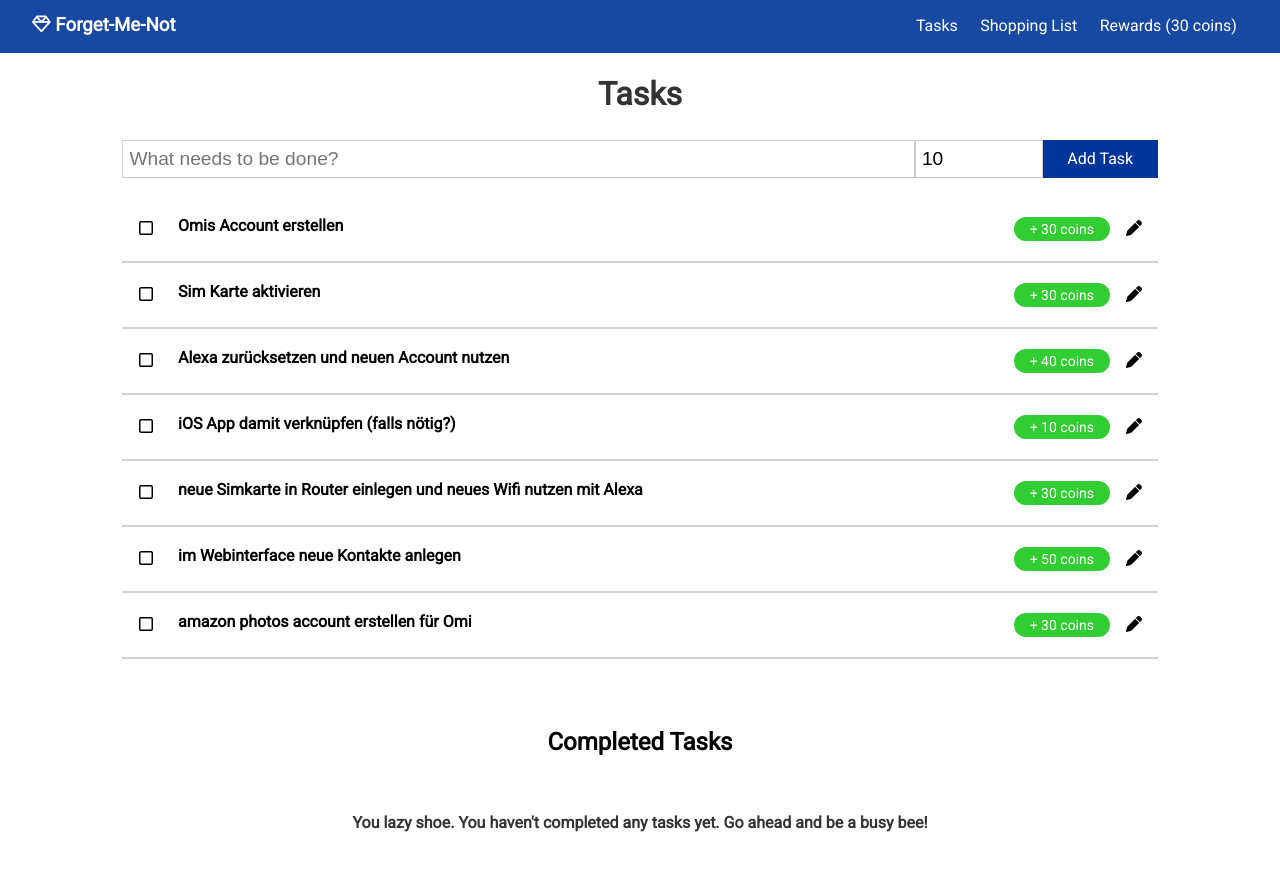
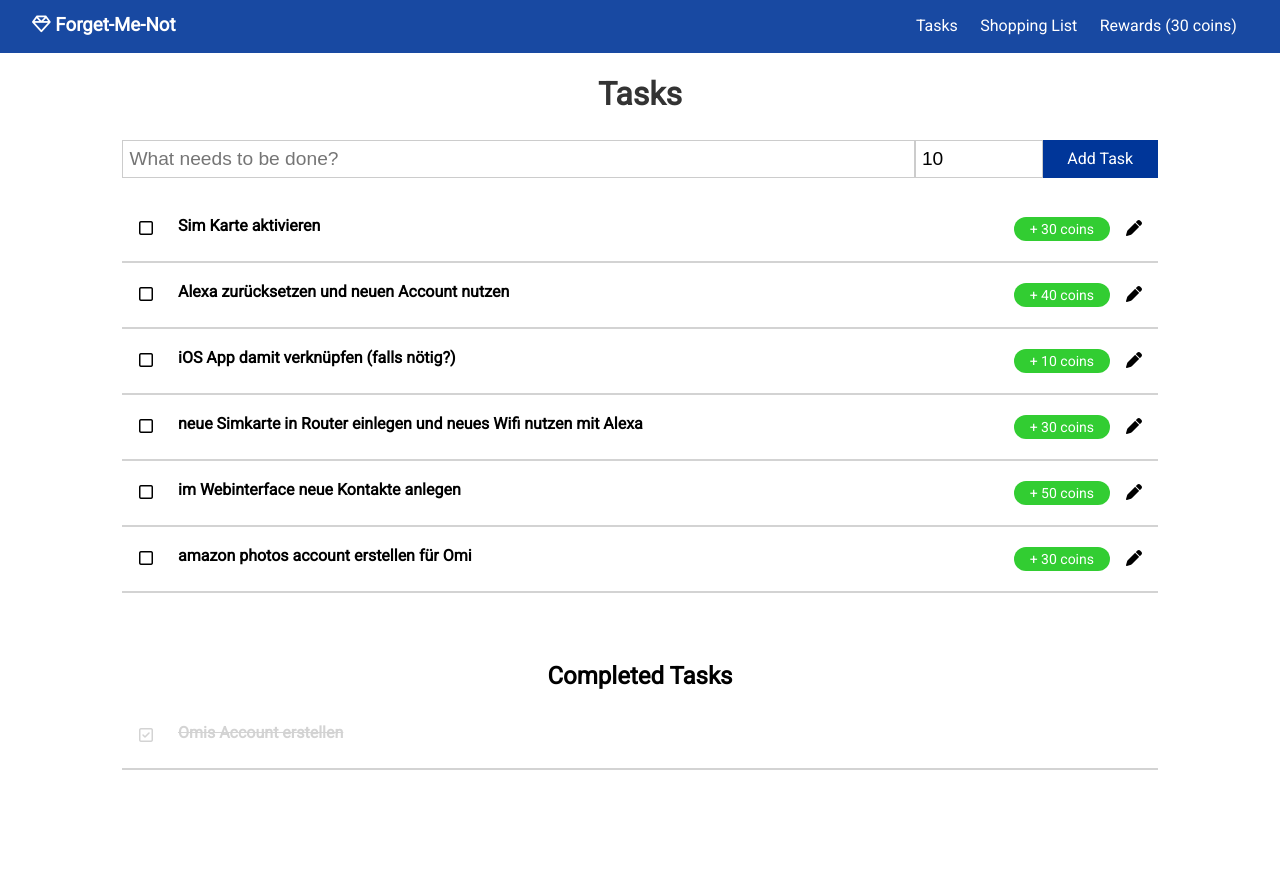
Before and after one commit to ambercoded/forget-me-not, a React (Create React App) app in the folder client/: page / in a window 1280 px wide. Both pictures are taken after a click on the button 146 px from the left and 229 px from the top of the page. Shown: the top 870 px of the page. After the commit the page ends 800 px from the top, so only its background shows below. Built offline with nearby package versions, Linux system fonts and the light colour scheme.

Commit message:
fixed race condition and cleaned code

```diff
--- a/client/src/components/tasks/TaskItem.js
+++ b/client/src/components/tasks/TaskItem.js
@@ -1,74 +1,74 @@
-import React, { Fragment, useContext, useState } from "react";
+import React, { useContext, useState, useEffect } from "react";
 import PropTypes from "prop-types";
 import TaskContext from "../../context/task/taskContext";
 import RewardsContext from "../../context/rewards/rewardsContext";
 import { Card, ContainerRow, Button, H4, Chip, HR } from "../../styles";
 
-const TaskItem = ({ task }) => {
+const TaskItem = ({ originalTask }) => {
+  const [task, setTask] = useState(originalTask);
+  const [draftTask, setDraftTask] = useState(task);
   const [editMode, setEditMode] = useState(false);
-  const [changedTask, setChangedTask] = useState(task);
+  const { deleteTask, updateTask } = useContext(TaskContext);
+  const { addCoins, removeCoins } = useContext(RewardsContext);
+  const { id, name, reward } = originalTask;
 
-  const taskContext = useContext(TaskContext);
-  const { deleteTask, updateTask } = taskContext;
-
-  const rewardsContext = useContext(RewardsContext);
-  const { addCoins, removeCoins } = rewardsContext;
-
-  const { id, name, reward } = task;
+  useEffect(() => {
+    updateTask(task);
+    return () => {
+      // cleanup necessary?
+    };
+  }, [task]);
 
   const onDelete = (e) => {
     deleteTask(id);
   };
 
+  // editmode eventhandler
   const onChange = (e) => {
-    setChangedTask({ ...changedTask, [e.target.name]: e.target.value });
+    setDraftTask({ ...draftTask, [e.target.name]: e.target.value });
   };
 
+  // editmode eventhandler for numerical input fields
   const onChangeNumberInput = (e) => {
     if (isNaN(e.target.value)) {
       // on older browsers, input type "number" might not be supported and strings or an empty string might be entered. this way any invalid number is saved as a 0.
-      setChangedTask({ ...changedTask, [e.target.name]: 0 });
+      setDraftTask({ ...draftTask, [e.target.name]: 0 });
     } else {
-      setChangedTask({
-        ...changedTask,
+      setDraftTask({
+        ...draftTask,
         [e.target.name]: parseInt(e.target.value),
       });
     }
   };
 
-  const onSubmit = (e) => {
+  const onSaveChanges = (e) => {
     e.preventDefault();
     setEditMode(false);
-    updateTask(changedTask);
+    setTask(draftTask);
   };
 
-  const onDone = (e) => {
+  const markAsDone = (e) => {
     // todo: make sure that the points are added only to the user who is logged in and not to a global score
     addCoins(reward);
-
-    // PROBLEMATIC RACE CONDITION. updateTask should only be called after the the changedState has been set. Right now, I have to click on a task's checkbox twice, to make sure that it rerenders after the state has been changed.
-    // How can I avoid this? I thought about calling "updateTask" with the useEffect hook and adding "changedTask" to the dependencies array. However, i change "changedTask" everytime a user is typing something in editmode. Thus, updateTask would called whenever a using is typing. Theoretically i would just need a callback function that is called after "setChangedTask" has completed. I also thought about async/await. Hm. how should i go about this?
-    setChangedTask({ ...changedTask, isDone: true });
-    updateTask(changedTask);
+    setTask({ ...task, isDone: true });
   };
 
-  const onUndo = (e) => {
+  const markAsUndone = (e) => {
     removeCoins(reward);
-    setChangedTask({ ...changedTask, isDone: false });
-    updateTask(changedTask);
+    setTask({ ...task, isDone: false });
   };
 
   if (editMode) {
     return (
-      <Fragment>
-        <form onSubmit={onSubmit}>
+      <>
+        <form onSubmit={onSaveChanges}>
           <ContainerRow>
             {/* <label htmlFor="taskName">Task name</label> */}
             <input
               id="taskName"
               type="text"
               name="name"
-              value={changedTask.name}
+              value={draftTask.name}
               onChange={onChange}
             />
             {/* <label htmlFor="reward">Coins as a reward</label> */}
@@ -76,7 +76,7 @@ const TaskItem = ({ task }) => {
               id="reward"
               type="text"
               name="reward"
-              value={changedTask.reward || 0}
+              value={draftTask.reward || 0}
               onChange={onChangeNumberInput}
               style={{ width: "10vw" }}
             />
@@ -97,16 +97,16 @@ const TaskItem = ({ task }) => {
             </Button>
           </ContainerRow>
         </form>
-      </Fragment>
+      </>
     );
   }
 
-  if (task.isDone) {
+  if (originalTask.isDone) {
     return (
-      <Fragment>
+      <>
         <Card>
           <ContainerRow style={{ marginRight: "auto" }}>
-            <Button onClick={onUndo}>
+            <Button onClick={markAsUndone}>
               <i
                 className="far fa-check-square"
                 style={{ color: "lightgray" }}
@@ -121,15 +121,15 @@ const TaskItem = ({ task }) => {
           </ContainerRow>
         </Card>
         <HR />
-      </Fragment>
+      </>
     );
   }
 
   return (
-    <Fragment>
+    <>
       <Card>
         <ContainerRow style={{ marginRight: "auto" }}>
-          <Button onClick={onDone}>
+          <Button onClick={markAsDone}>
             <i className="far fa-square"></i>
           </Button>
           <H4 className="text-primary text-left">{name}</H4>
@@ -142,12 +142,12 @@ const TaskItem = ({ task }) => {
         </div>
       </Card>
       <HR />
-    </Fragment>
+    </>
   );
 };
 
 TaskItem.propTypes = {
-  task: PropTypes.object.isRequired,
+  originalTask: PropTypes.object.isRequired,
 };
 
 export default TaskItem;
--- a/client/src/components/tasks/Tasks.js
+++ b/client/src/components/tasks/Tasks.js
@@ -19,7 +19,7 @@ const Tasks = () => {
     <Fragment>
       {tasks.map((task) => {
         if (!task.isDone)
-          return <TaskItem task={task} key={task.id}></TaskItem>;
+          return <TaskItem originalTask={task} key={task.id}></TaskItem>;
       })}
     </Fragment>
   );
--- a/client/src/components/tasks/TasksCompleted.js
+++ b/client/src/components/tasks/TasksCompleted.js
@@ -26,7 +26,8 @@ const TasksCompleted = () => {
     <Fragment>
       <H2>Completed Tasks</H2>
       {tasks.map((task) => {
-        if (task.isDone) return <TaskItem task={task} key={task.id}></TaskItem>;
+        if (task.isDone)
+          return <TaskItem originalTask={task} key={task.id}></TaskItem>;
       })}
     </Fragment>
   );
```
